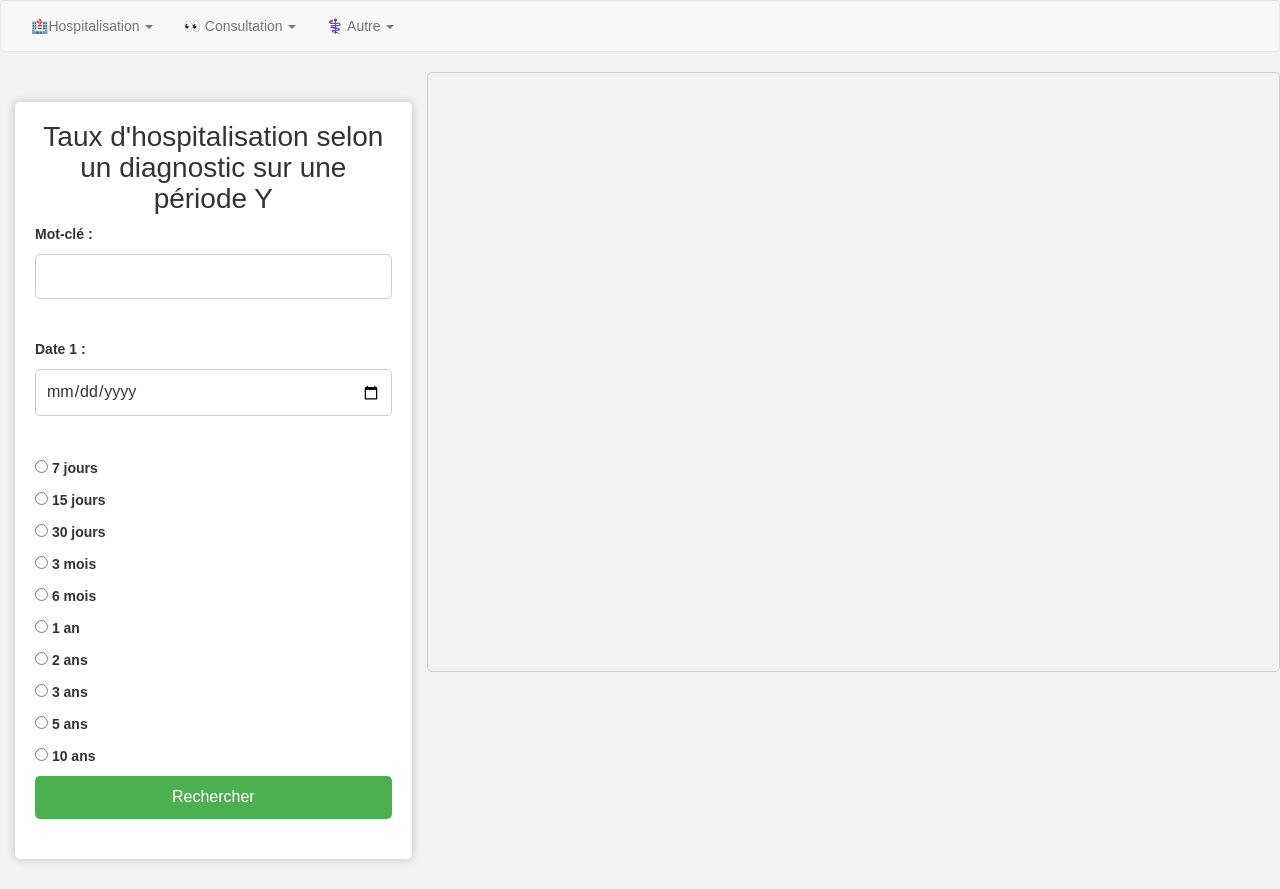
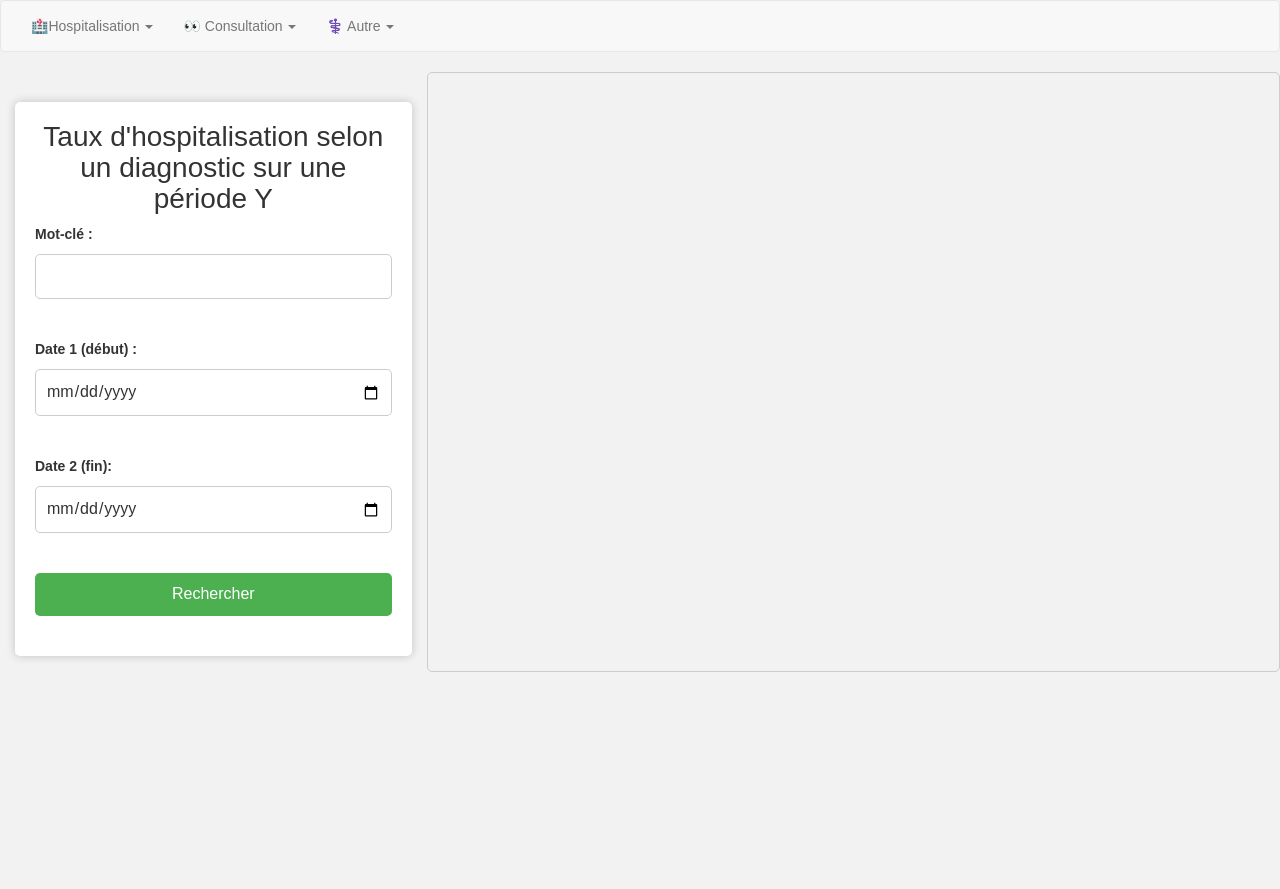
Before and after one commit to TheotimeC/BigData-Project, a website: page hospitalisation/hdiag.html in a window 1280 px wide. After the commit the page ends 800 px from the top, so only its background shows below. Drawn offline with nearby package versions, Linux system fonts and the light colour scheme.

Commit message:
no satisaction

```diff
--- a/hospitalisation/hdiag.html
+++ b/hospitalisation/hdiag.html
@@ -163,7 +163,7 @@
               <span class="caret"></span></a>
               <ul class="dropdown-menu">
                 <li><a href="/autre/adeces.html">🪦 Deces</a></li>
-                <li><a href="/autre/asatisfaction.html">⭐ Satisfaction</a></li>
+
               </ul>
             </li>
 
@@ -188,20 +188,11 @@
                     <label for="keyword">Mot-clé :</label>
                     <input type="text" id="keyword" name="keyword"><br>
 
-                    <label for="date1">Date 1 :</label>
+                    <label for="date1">Date 1 (début) :</label>
                     <input type="date" id="date1" name="date1"><br>
 
-
-                  <label><input type="radio" name="duree" value="7j">  7 jours</label>
-                  <label><input type="radio" name="duree" value="15j">  15 jours</label>
-                  <label><input type="radio" name="duree" value="30j">  30 jours</label>
-                  <label><input type="radio" name="duree" value="3mois">  3 mois</label>
-                  <label><input type="radio" name="duree" value="6mois">  6 mois</label>
-                  <label><input type="radio" name="duree" value="1an">  1 an</label>
-                  <label><input type="radio" name="duree" value="2ans">  2 ans</label>
-                  <label><input type="radio" name="duree" value="3ans">  3 ans</label>
-                  <label><input type="radio" name="duree" value="5ans">  5 ans</label>
-                  <label><input type="radio" name="duree" value="10ans">  10 ans</label>
+                    <label for="date1">Date 2 (fin):</label>
+                    <input type="date" id="date2" name="date2"><br>
 
                     <input type="submit" value="Rechercher">
               </form>
```
Also changed, not shown: autre/adeces.html (+1 -1 lines), autre/asatisfaction.html (+1 -1 lines), consultation/cdiag.html (+4 -12 lines), consultation/cpro.html (+1 -2 lines), consultation/ctemps.html (+1 -1 lines), hospitalisation/hage.html (+1 -1 lines), hospitalisation/htemps.html (+1 -1 lines).
